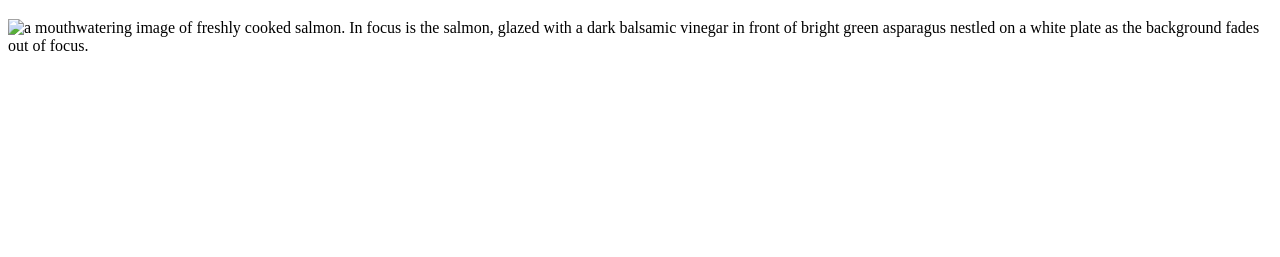
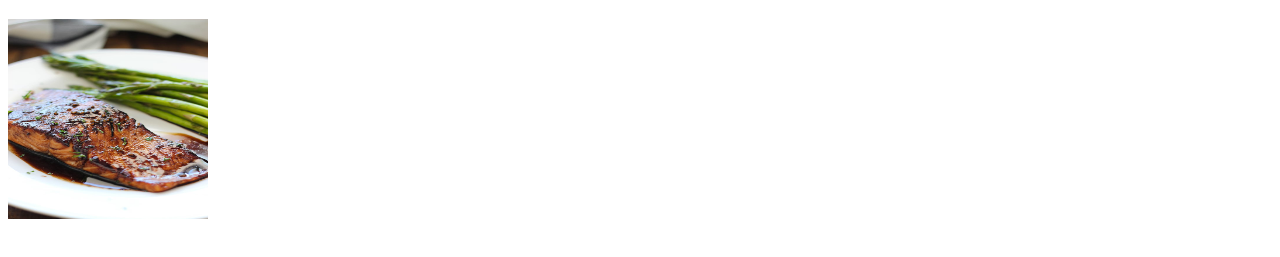
Before and after one commit to tokotoko1911/odin-recipes, a plain HTML site: page recipes/glazed-salmon.html in a window 1280 px wide. Shown: the part 61-318 px from the top of the page. Drawn offline with Linux system fonts and the light colour scheme.

Commit message:
fixed image source to display image correctly and resized

```diff
--- a/recipes/glazed-salmon.html
+++ b/recipes/glazed-salmon.html
@@ -7,9 +7,9 @@
 
     <body>
         <h1>Glazed Salmon</h1>
-        <img src="./images/glazed-salmon.jpg" alt="a mouthwatering image of freshly
+        <img src="../images/glazed-salmon.jpg" alt="a mouthwatering image of freshly
         cooked salmon. In focus is the salmon, glazed with a dark balsamic vinegar
         in front of bright green asparagus nestled on a white plate as the background
-        fades out of focus." height="150" width="150">
+        fades out of focus." height="200" width="200">
     </body>
 </html>
```
